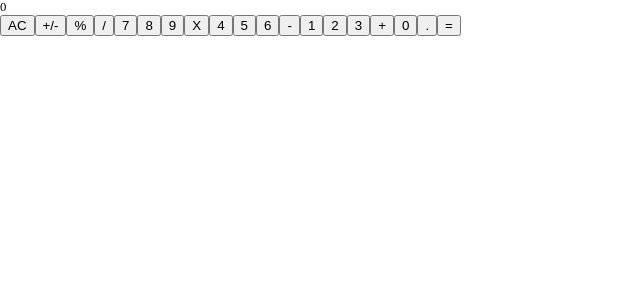
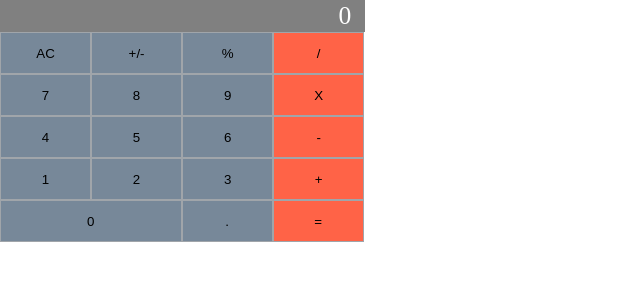
Before and after one commit to lmunozm1702/Calculator, a JavaScript app: page / in a window 1280 px wide. Shown: the top 300 px of the page, without its empty margins (0-640 px from the left). Built offline with nearby package versions, Linux system fonts and the light colour scheme; the HTML template or start-up script is replaced by a standard one.

Commit message:
Add styling to buttons

```diff
--- a/src/App.js
+++ b/src/App.js
@@ -15,22 +15,22 @@ function App() {
         <Button value="AC" className="number" />
         <Button value="+/-" className="number" />
         <Button value="%" className="number" />
-        <Button value="/" className="number" />
+        <Button value="/" className="number operator" />
         <Button value="7" className="number" />
         <Button value="8" className="number" />
         <Button value="9" className="number" />
-        <Button value="X" className="number" />
+        <Button value="X" className="number operator" />
         <Button value="4" className="number" />
         <Button value="5" className="number" />
         <Button value="6" className="number" />
-        <Button value="-" className="number" />
+        <Button value="-" className="number operator" />
         <Button value="1" className="number" />
         <Button value="2" className="number" />
         <Button value="3" className="number" />
-        <Button value="+" className="number" />
-        <Button value="0" className="number" />
+        <Button value="+" className="number operator" />
+        <Button value="0" className="number zero" />
         <Button value="." className="number" />
-        <Button value="=" className="number" />
+        <Button value="=" className="number operator" />
       </ButtonsContainer>
     </div>
   );
--- a/src/components/button.js
+++ b/src/components/button.js
@@ -3,9 +3,11 @@ import PropTypes from 'prop-types';
 function Button(props) {
   const { value, className } = props;
   return (
-    <button type="button" className={className}>
-      {value}
-    </button>
+    <div className={className}>
+      <button type="button" className="button">
+        {value}
+      </button>
+    </div>
   );
 }
 
--- a/src/index.css
+++ b/src/index.css
@@ -1,19 +1,52 @@
 body {
   margin: 0;
+  padding: 0;
 }
 
-.main-container {
-  font-size: 1vw;
+.App {
+  max-width: 365px;
 }
 
 .screen {
-  font-size: 1vw;
+  font-size: 2vw;
+  padding-right: 1vw;
+  text-align: end;
+  border: 1px solid grey;
+  background-color: grey;
+  color: white;
 }
 
 .buttons-container {
   display: flex;
+  flex-wrap: wrap;
+  align-content: center;
+  gap:0;
 }
 
-.button {
-  width: 25%;
+.number {
+  display: flex;
+  width: 24.4%;
+  height: 40px;
+  border: 1px solid rgb(160, 165, 170);
+  background-color: lightslategray;
+  align-items: center;
+  justify-content: center;
+  gap: 0;
+  padding: 0;
+  margin: 0;
 }
+
+.zero {
+  width: 49.2%;
+}
+
+.operator {
+  background-color: tomato;
+  margin: 0;
+  padding: 0;
+}
+
+button {
+  border: none;
+  background-color: inherit;
+}
```
